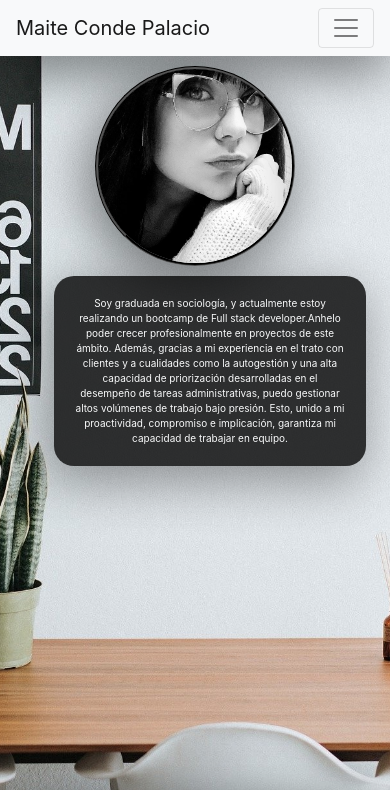
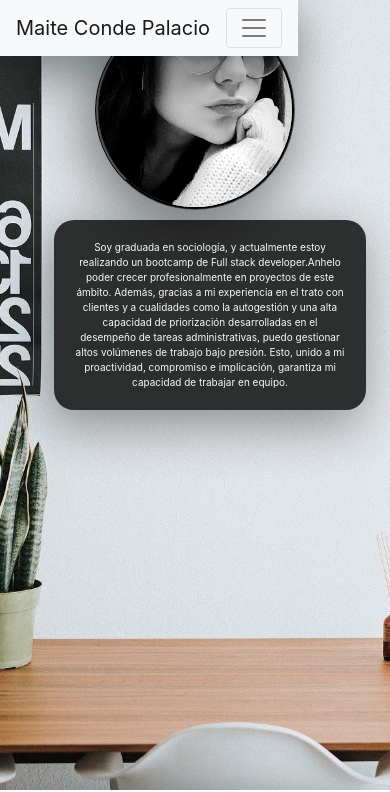
Before and after one commit to MaiteConde/GeeksHubs-P2-Website-2.0, a plain HTML site: page index.html in a window 390 px wide. Shown: the top 792 px of the page. Drawn offline with nearby package versions, Linux system fonts and the light colour scheme.

Commit message:
header fixed

```diff
--- a/CSS/style.css
+++ b/CSS/style.css
@@ -153,8 +153,9 @@ margin: 15px 0 15px 10px;
 
 @media (max-width: 700px) {
 
-  head {
+  header {
     position: fixed;
+    top: 0;
   }
 
   .contenido {
```
